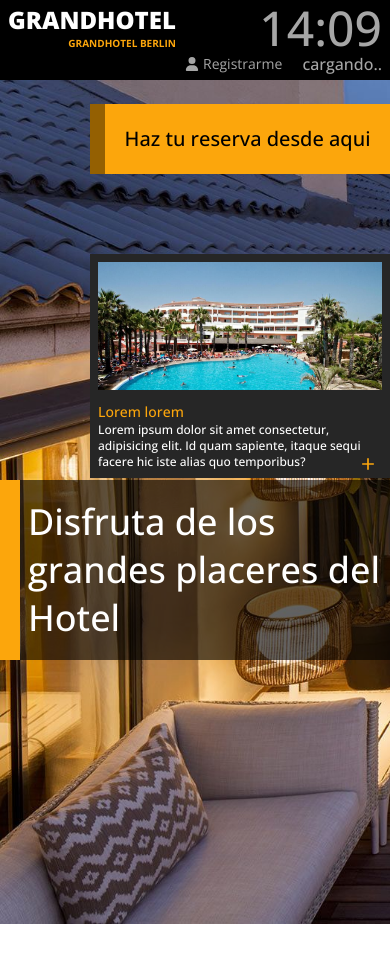
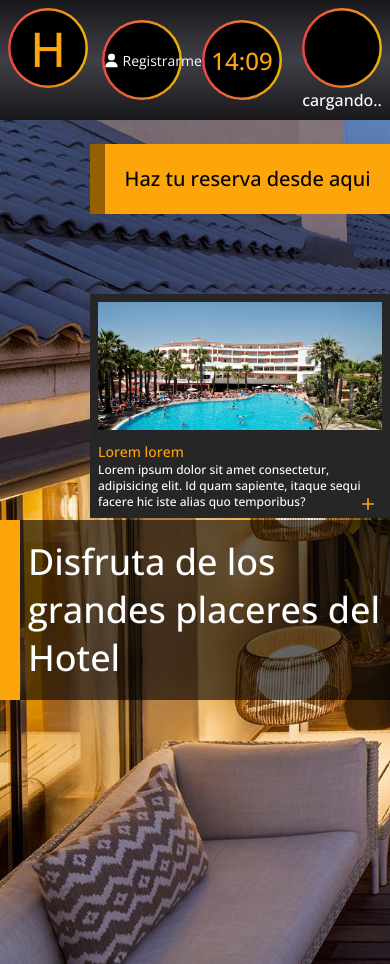
Before and after one commit to MarckWeb/hotel_reservas, a React (Vite) app in the folder hotel_front/: page / in a window 390 px wide. Before the commit the page ends 924 px from the top, so only its background shows below. Built offline with nearby package versions, Linux system fonts and the light colour scheme; no server answers.

Commit message:
update componente header in clok and weather

```diff
--- a/hotel_front/src/components/Clock.tsx
+++ b/hotel_front/src/components/Clock.tsx
@@ -20,15 +20,20 @@ const Clock = () => {
   }, [])
 
   return (
-    <div className="text-5xl">
+    <div className="flex flex-col items-center">
+      <div className="relative inset-0 bg-gradient-to-r from-red-500 to-yellow-500 rounded-[50%]  w-[80px] h-[80px] ">
+        <div className="absolute top-[50%] left-[50%] translate-x-[-50%] translate-y-[-50%]  inset-0  w-[75px] h-[75px] bg-black rounded-[50%] flex">
           {time ? (
-        <p>
+            <p className="text-2xl m-auto text-background-second">
               {time.hours < 10 ? `0${time.hours}` : time.hours}:
               {time.minutes < 10 ? `0${time.minutes}` : time.minutes}
             </p>
           ) : (
-        'cargando...'
+            <p className="text-2xl m-auto text-background-second">...</p>
           )}
+        </div>
+      </div>
+      <p className="text-sm font-extralight mt-3 hidden md:block">Horas</p>
     </div>
   )
 }
--- a/hotel_front/src/components/Weather.tsx
+++ b/hotel_front/src/components/Weather.tsx
@@ -10,7 +10,15 @@ import { IoThunderstormSharp } from 'react-icons/io5'
 import { IoIosPartlySunny } from 'react-icons/io'
 import { RiDrizzleFill } from 'react-icons/ri'
 import { MdFoggy } from 'react-icons/md'
-import { clear } from '../assets/weather-icons'
+import {
+  clear,
+  thunderstorm,
+  partly,
+  rain,
+  mainly,
+  drizzle,
+  overcast,
+} from '../assets/weather-icons'
 
 const Weather: React.FC = () => {
   const [cloud, setCloud] = useState<WetherData | null>(null)
@@ -30,46 +38,50 @@ const Weather: React.FC = () => {
     handleApiWeather()
   }, [location])
 
+  console.log(cloud)
+
   const getWeatherIcon = () => {
     if (!cloud) return null
 
     const weatherMain = cloud.weather[0].main
-    {
-      /* <RiDrizzleFill /> */
-    }
+
     switch (weatherMain) {
       case 'Drizzle':
-        return <img src={clear} alt="" />
+        return <img className="w-[50px]" src={drizzle} alt="" />
       case 'Rain':
-        return <IoRainy />
+        return <img className="w-[50px]" src={rain} alt="" />
       case 'Sunny':
-        return <IoMdSunny />
+        return <img className="w-[50px]" src={clear} alt="" />
       case 'Clouds':
-        return <img className="w-[50px]" src={clear} alt="" />
+        return <img className="w-[50px]" src={partly} alt="" />
       case 'Thunderstorms':
-        return <IoThunderstormSharp />
+        return <img className="w-[50px]" src={thunderstorm} alt="" />
       case 'Mist':
-        return <MdFoggy />
+        return <img className="w-[50px]" src={overcast} alt="" />
+
       default:
-        return <img src={clear} alt="" />
+        return <img className="w-[50px]" src={mainly} alt="" />
     }
-    //  <IoIosPartlySunny />
-    //  <IoIosCloudy />
+    //  <IoIosPartlySunny /> <IoMdSunny />
+    //  <IoIosCloudy /> <IoRainy />
+    // <IoThunderstormSharp />  <MdFoggy />
   }
 
   return (
-    <>
+    <div className="flex flex-col items-center">
+      <div className="relative inset-0 bg-gradient-to-r from-red-500 to-yellow-500 rounded-[50%]  w-[80px] h-[80px]">
+        <div className="absolute top-[50%] left-[50%] translate-x-[-50%] translate-y-[-50%]  inset-0  w-[75px] h-[75px] bg-black rounded-[50%] flex">
+          <div className="m-auto">{getWeatherIcon()}</div>
+        </div>
+      </div>
       {cloud ? (
-        <div className="flex flex-row items-center gap-1 mr-2">
-          {getWeatherIcon()}
-          <p className="text-sm font-extralight">
-            {`${Math.round(cloud.main.temp_max)} ºC / ${Math.round((cloud.main.temp_max * 9) / 5 + 32)} ºF`}
-          </p>
-        </div>
+        <p className="text-sm font-extralight mt-3 hidden md:block">
+          {`${Math.round(cloud.main.temp_max)} ºC / ${Math.round((cloud.main.temp_max * 9) / 5 + 32)} ºF`}
+        </p>
       ) : (
         'cargando..'
       )}
-    </>
+    </div>
   )
 }
 
--- a/hotel_front/src/layout/Header.tsx
+++ b/hotel_front/src/layout/Header.tsx
@@ -30,19 +30,29 @@ const Header = ({
   }, [distpach, userExist])
 
   return (
-    <header className="bg-black flex flex-row justify-between py-1 md:py-2 px-2 md:px-4 relative">
-      <div className="flex flex-col items-end">
-        <h2 className="text-white text-2xl font-extrabold md:text-5xl">
+    <header className="bg-gradient-to-b from-zinc-900 via-zinc-700 to-zinc-900 flex flex-row justify-between  p-2 md:px-4 relative ">
+      <div className="flex flex-col items-end  ">
+        <h2 className="text-white text-2xl font-extrabold md:text-5xl hidden md:block">
           GRANDHOTEL
         </h2>
-        <span className="text-background-second text-[10px] font-bold md:text-lg">
+        <span className="text-background-second text-[10px] font-bold md:text-lg hidden md:block">
           GRANDHOTEL BERLIN
         </span>
+
+        <div className="flex flex-col items-center md:hidden">
+          <div className="relative inset-0 bg-gradient-to-r from-red-500 to-yellow-500 rounded-[50%]  w-[80px] h-[80px]">
+            <div className="absolute top-[50%] left-[50%] translate-x-[-50%] translate-y-[-50%]  inset-0  w-[75px] h-[75px] bg-black rounded-[50%] flex">
+              <p className="text-5xl m-auto text-background-second">H</p>
+            </div>
+          </div>
+        </div>
       </div>
 
-      <section className="text-color-text-second flex flex-col items-end">
-        <Clock />
-        <div className="flex gap-5">
+      <section className="text-white flex flex-row items-center gap-5 ">
+        <div className="flex flex-col items-center">
+          <div className="relative inset-0 bg-gradient-to-r from-red-500 to-yellow-500 rounded-[50%]  w-[80px] h-[80px]">
+            <div className="absolute top-[50%] left-[50%] translate-x-[-50%] translate-y-[-50%]  inset-0  w-[75px] h-[75px] bg-black rounded-[50%] flex">
+              <div className="m-auto">
                 {userExist ? (
                   <div className="flex flex-row items-center gap-3">
                     {userLogin[0]?.photo ? (
@@ -56,9 +66,6 @@ const Header = ({
                         {userLogin[0]?.name?.charAt(0)}
                       </p>
                     )}
-              <span className="font-light hidden sm:block">
-                {userLogin[0]?.name}
-              </span>
                   </div>
                 ) : (
                   <p
@@ -69,9 +76,16 @@ const Header = ({
                     Registrarme
                   </p>
                 )}
+              </div>
+            </div>
+          </div>
+          <p className="text-sm font-extralight mt-3 hidden md:block">
+            {userLogin[0]?.name}
+          </p>
+        </div>
 
+        <Clock />
         <Weather />
-        </div>
       </section>
 
       {!isHomePage && (
--- a/hotel_front/src/page/Servicios.tsx
+++ b/hotel_front/src/page/Servicios.tsx
@@ -23,7 +23,7 @@ const Servicios = () => {
 
   return (
     <section className="w-full h-screen bg-servicio-background bg-cover overflow-hidden">
-      <article className="pl-[10px] md:pl-[35px] mt-[80px]">
+      <article className="pl-[40px] md:pl-[35px] mt-[80px]">
         <AliceCarousel
           mouseTracking
           responsive={responsive}
```
Lines whose indentation alone changed are shown as unchanged.
